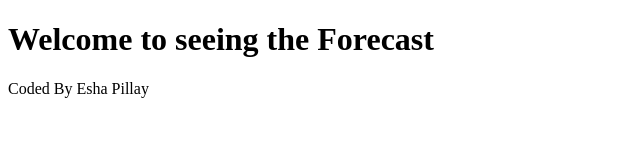
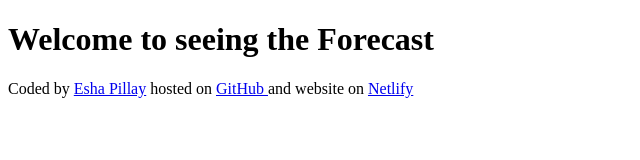
Before and after one commit to EshaPillay/Forecast, a plain HTML site: page Index.html in a window 1280 px wide. Shown: the whole page, without its empty margins (0-640 px from the left). Drawn offline with Linux system fonts and the light colour scheme.

Commit message:
Update Index.html

```diff
--- a/Index.html
+++ b/Index.html
@@ -7,6 +7,17 @@
   </head>
   <body>
     <h1>Welcome to seeing the Forecast</h1>
-    <footer>Coded By Esha Pillay</footer>
+    <footer>
+      Coded by
+      <a href="https://github.com/EshaPillay/" target="_blank"> Esha Pillay</a>
+      hosted on
+      <a href="https://github.com/EshaPillay/Forecast" target="_blank">
+        GitHub
+      </a>
+      and website on
+      <a href="https://eshasweatherapp.netlify.app/" target="_blank">
+        Netlify</a
+      >
+    </footer>
   </body>
 </html>
```
